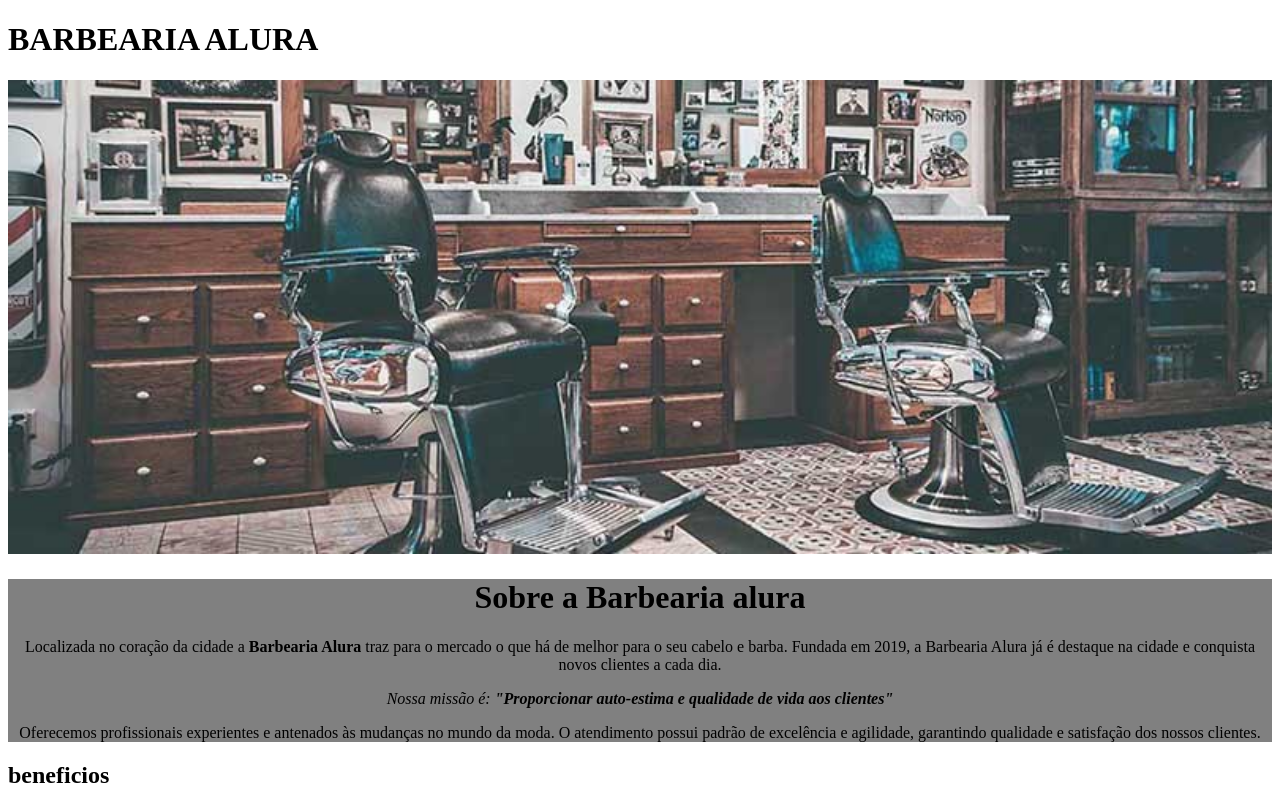
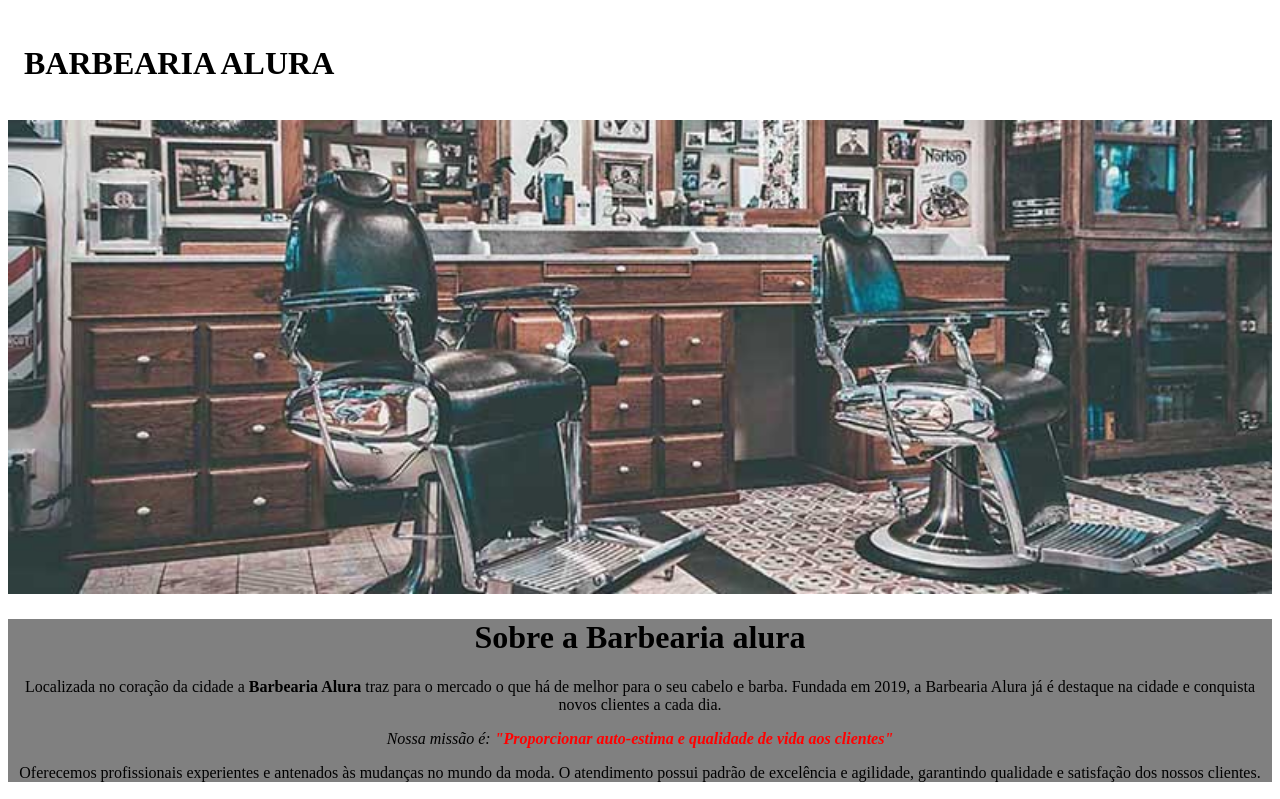
Before and after one commit to mayron11/barbeariaalura, a plain HTML site: page index.html in a window 1280 px wide. Shown: the top 799 px of the page. Drawn offline with Linux system fonts and the light colour scheme.

Commit message:
Update style.css

```diff
--- a/style.css
+++ b/style.css
@@ -1,7 +1,11 @@
 body{
 }
-
+.titulo{padding: 16px;}
 .imagem{width: 100%;}
 
 .principal{background-color: grey;
 text-align: center ;}
+
+.destaque{color: red;}
+
+.beneficio{text-align: center;}
```
